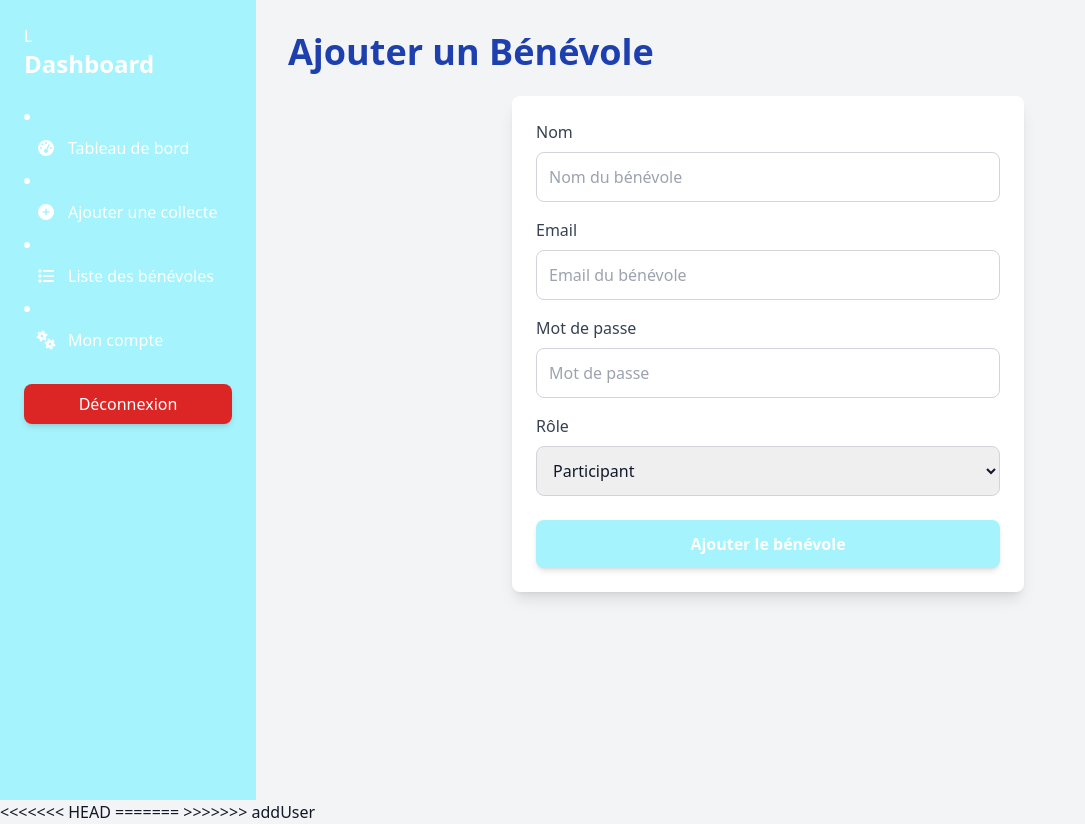
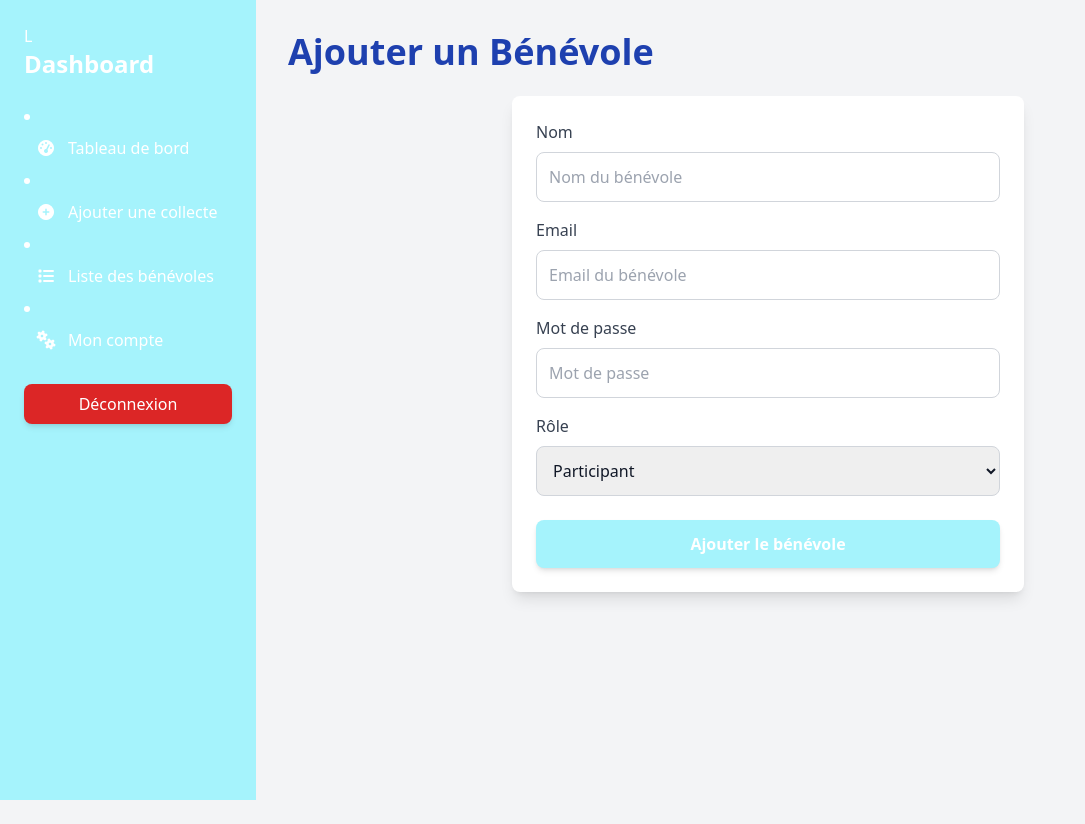
Before and after one commit to adatechschool/projet-backoffice-collecte-des-dechets-ramalero, a PHP site: page /user_add.php in a window 1280 px wide. Shown: the whole page, without its empty margins (0-1085 px from the left). After the commit the page ends 800 px from the top, so only its background shows below. Run offline with PHP 8.4, Linux system fonts and the light colour scheme; some libraries are stand-ins or nearby versions.

Commit message:
conflit merge

```diff
--- a/php/user_add.php
+++ b/php/user_add.php
@@ -78,14 +78,6 @@
     </div>
 </div>
 
-<<<<<<< HEAD
-<?php
-
-
-?>
-
-=======
->>>>>>> addUser
 </body>
 </html>
 
```
